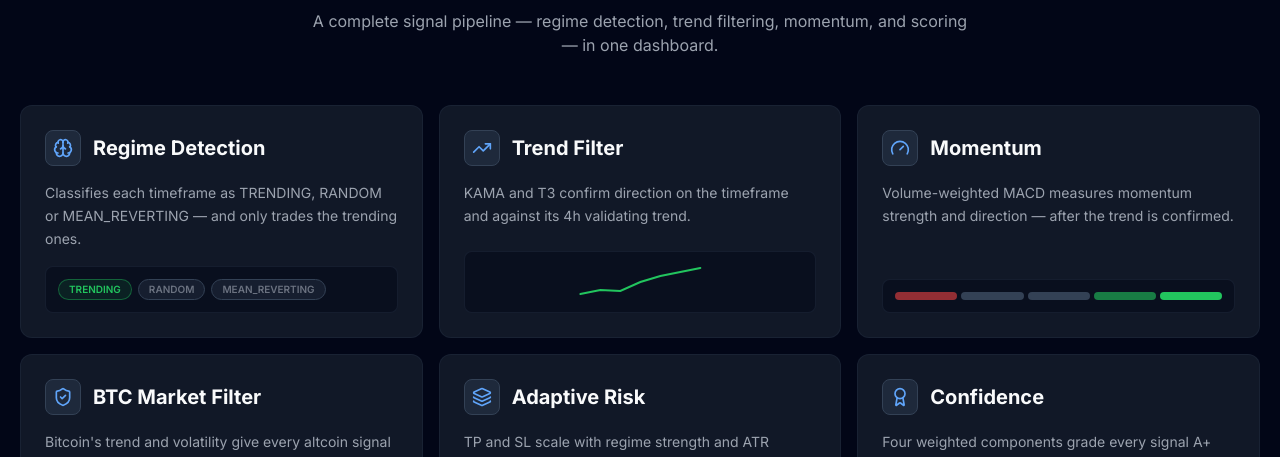
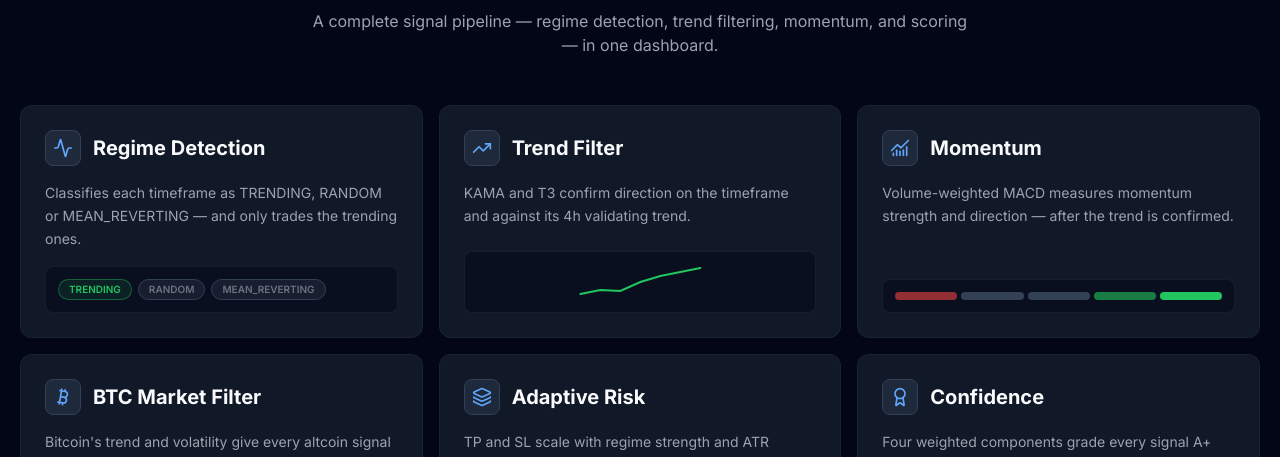
Before and after one commit to Mote8555/FRAT-signals, a React (Vite) app in the folder client/: page / in a window 1280 px wide. Shown: the part 3360-3817 px from the top of the page. Built offline with nearby package versions, Linux system fonts and the light colour scheme.

Commit message:
icons changed to match names.

```diff
--- a/client/src/components/landing/Features.tsx
+++ b/client/src/components/landing/Features.tsx
@@ -1,8 +1,8 @@
 import type { ReactNode } from "react";
-import { Award, Brain, Gauge, Layers, ShieldCheck, TrendingUp } from "lucide-react";
+import { Award, Activity, ChartNoAxesCombined , Layers, TrendingUp, Bitcoin } from "lucide-react";
 
 interface Feature {
-  icon: typeof Brain;
+  icon: typeof Activity;
   title: string;
   body: string;
   visual: ReactNode;
@@ -10,7 +10,7 @@ interface Feature {
 
 const FEATURES: Feature[] = [
   {
-    icon: Brain,
+    icon: Activity,
     title: "Regime Detection",
     body: "Classifies each timeframe as TRENDING, RANDOM or MEAN_REVERTING — and only trades the trending ones.",
     visual: (
@@ -44,7 +44,7 @@ const FEATURES: Feature[] = [
     ),
   },
   {
-    icon: Gauge,
+    icon:ChartNoAxesCombined,
     title: "Momentum",
     body: "Volume-weighted MACD measures momentum strength and direction — after the trend is confirmed.",
     visual: (
@@ -58,7 +58,7 @@ const FEATURES: Feature[] = [
     ),
   },
   {
-    icon: ShieldCheck,
+    icon: Bitcoin,
     title: "BTC Market Filter",
     body: "Bitcoin's trend and volatility give every altcoin signal a market-wide reality check.",
     visual: (
```
